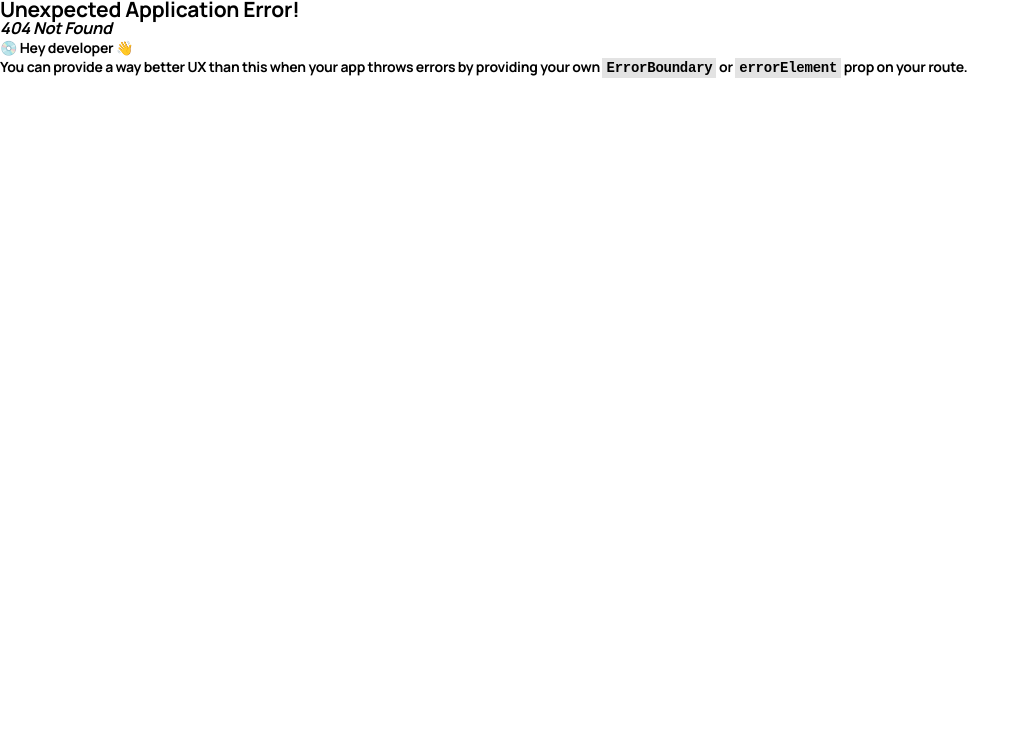
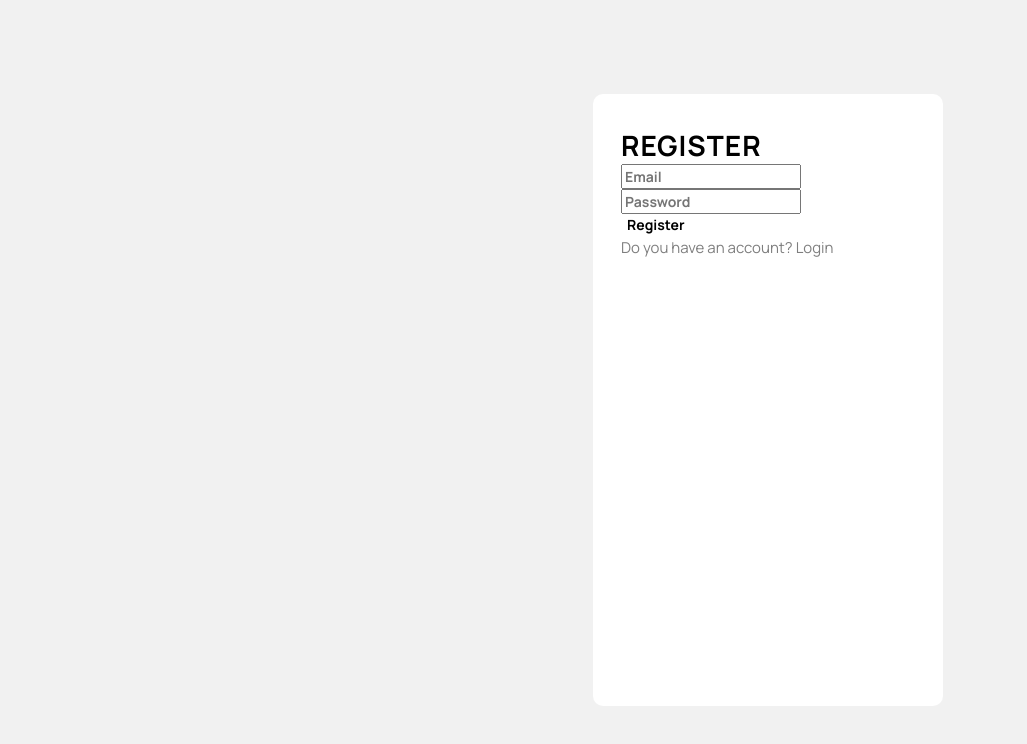
Before and after one commit to emrekrt0/audio-ecommerece, a React (Vite) app: page /register in a window 1536 px wide. Before the commit this address had no page. Shown: the top 744 px of the page, without its empty margins (0-1027 px from the left). Built offline with nearby package versions, Linux system fonts and the light colour scheme.

Commit message:
Kayit olma ve giris yapmanin temeli olusturuldu

```diff
--- /dev/null
+++ b/src/components/Login.jsx
@@ -0,0 +1,42 @@
+import React from 'react'
+import { useState, useContext } from 'react'
+import { Form, Link } from 'react-router-dom'
+import { langContext } from '../App'
+
+export default function Login() {
+
+    async function handleSubmit(e) {
+        e.preventDefault()
+        const formData = Object.fromEntries(new FormData(e.target).entries())
+        console.log(formData, 'form data');
+    }
+
+
+    return(
+    <>
+        <div className="loginWrapper">
+            <div className="loginContainer">
+                <div className="loginContent">
+                    <h4 className="mH4 ls-1">LOGIN</h4>
+                    <div className="loginForm">
+                        <form onSubmit={handleSubmit}>
+                        <div className="loginFormItems">
+                            <input type="email" id="email" name="email" placeholder="Email" required />
+                        </div>
+                        <div className="loginFormItems">
+                            <input type="password" id="password" name="password" placeholder="Password" required />
+                        </div>
+                        <div className="loginFormItems">
+                            <button className="btn btnOrange">LOGIN</button>
+                        </div>
+                        </form>
+                    </div>
+                    <div className="loginFooter">
+                        <p className="mBody tal">Don't have an account? <Link to="/register">Register</Link></p>
+                    </div>
+                </div>
+            </div>
+        </div>
+    </>
+    )
+}
--- /dev/null
+++ b/src/components/Register.jsx
@@ -0,0 +1,42 @@
+import React from 'react'
+import { useState, useContext } from 'react'
+import { Form, Link } from 'react-router-dom'
+import { langContext } from '../App'
+
+export default function Login() {
+
+    async function handleSubmit(e) {
+        e.preventDefault()
+        const formData = Object.fromEntries(new FormData(e.target).entries())
+        console.log(formData, 'form data');
+    }
+
+
+    return(
+    <>
+        <div className="loginWrapper">
+            <div className="loginContainer">
+                <div className="loginContent">
+                    <h4 className="mH4 ls-1">Register</h4>
+                    <div className="loginForm">
+                        <form onSubmit={handleSubmit}>
+                        <div className="loginFormItems">
+                            <input type="email" id="email" name="email" placeholder="Email" required />
+                        </div>
+                        <div className="loginFormItems">
+                            <input type="password" id="password" name="password" placeholder="Password" required />
+                        </div>
+                        <div className="loginFormItems">
+                            <button className="btn btnOrange">Register</button>
+                        </div>
+                        </form>
+                    </div>
+                    <div className="loginFooter">
+                        <p className="mBody tal">Do you have an account? <Link to="/login">Login</Link></p>
+                    </div>
+                </div>
+            </div>
+        </div>
+    </>
+    )
+}
--- a/src/index.css
+++ b/src/index.css
@@ -28,6 +28,11 @@ p, h1, h2, h3, h4, h5, h6 {
   isolation: isolate;
 }
 a {text-decoration: none; color: inherit;}
+button {
+  cursor: pointer;
+  border: none;
+  background: none;
+}
 
 .headerBackground {
   display: grid;
@@ -1717,6 +1722,32 @@ cursor: pointer;
   .langClsBtn{
     margin-inline: auto 30px;
   }
+  .headerCartAndLogin{
+    display: flex;
+    align-items: center;
+    gap: 80px;
+  }
+  .headerLogin>a button {
+    padding: 8px 25px;
+  }
+  .loginWrapper {
+    width: 100%;
+    height: 100vh;
+    background-color: #F1F1F1;
+  }
+  .loginContainer {
+    display: grid;
+    height: 100%;
+    align-content: center;
+    justify-content: center;
+  }
+  .loginContent {
+    padding: 32px 28px;
+    width: 350px;
+    height: 612px;
+    border-radius: 10px;
+    background-color: #FFFFFF;
+  }
 }
 @media (max-height: 800px ){
   .modals {
```
Also changed, not shown: src/components/Header.jsx (+9 -4 lines), src/main.jsx (+10 -0 lines).
